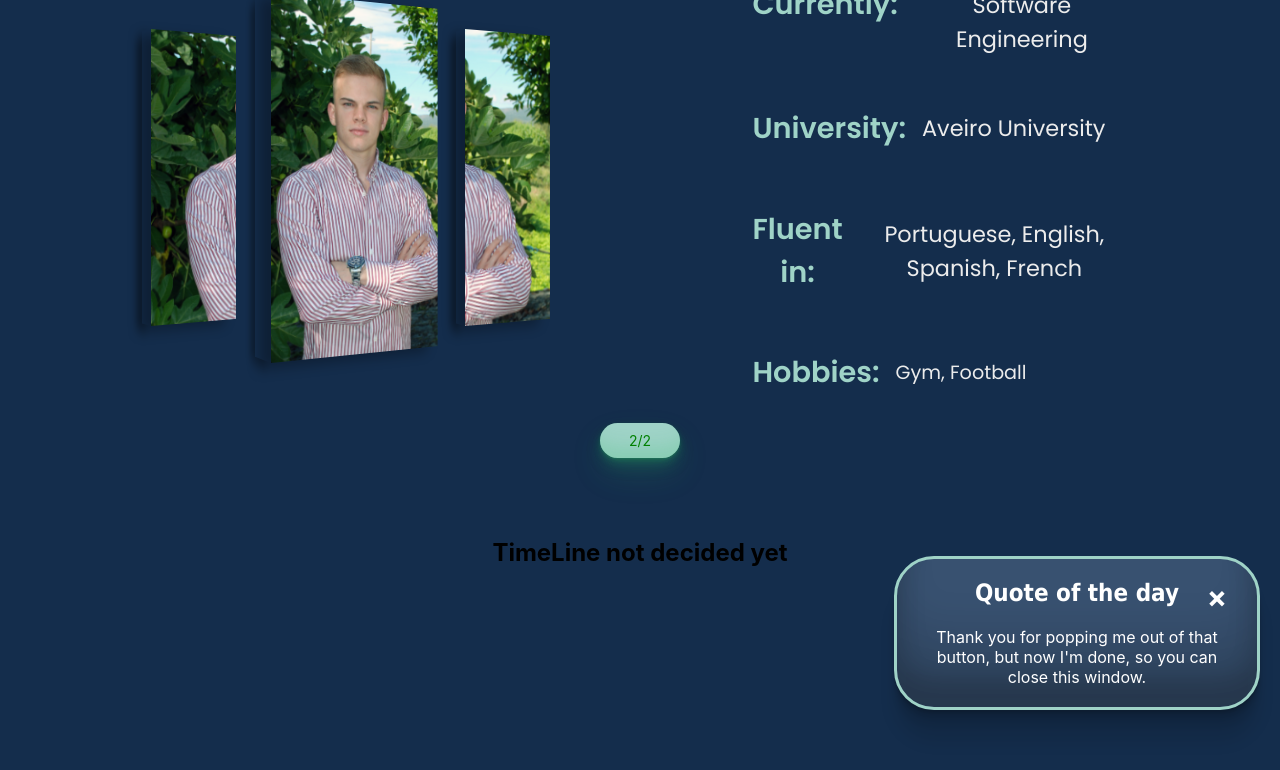
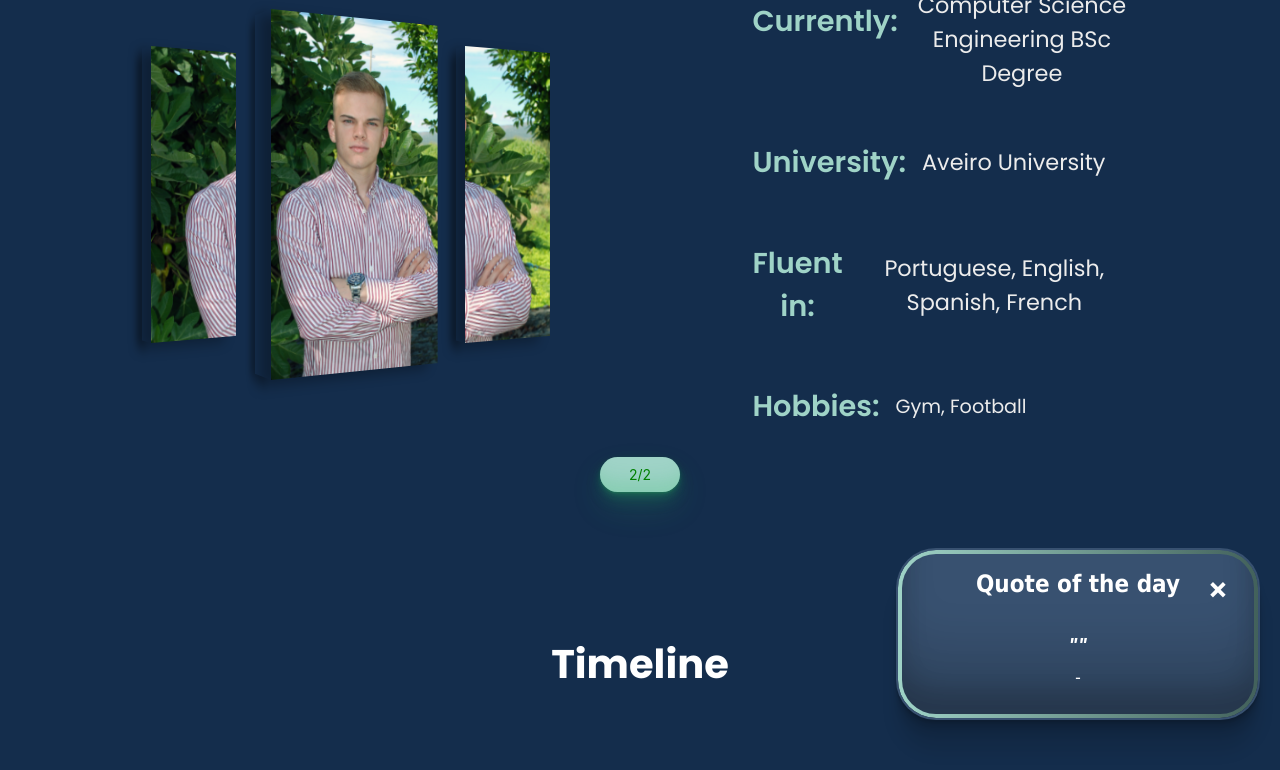
Before and after one commit to Vasco-Faria/Portfolio, a React (Create React App) app in the folder portfolioweb/: page / in a window 1280 px wide. Both pictures are taken after a click on the button "1/2". Shown: the part 1051-1821 px from the top of the page. Built offline with nearby package versions, Linux system fonts and the light colour scheme; no server answers.

Commit message:
timeline

```diff
--- a/portfolioweb/src/Components/AboutMe2/AboutMe2.js
+++ b/portfolioweb/src/Components/AboutMe2/AboutMe2.js
@@ -13,7 +13,7 @@ function AboutMe2() {
                 <div className='description'>
                         <div className='name'>
                             <p>Currently:</p>
-                            <p>Studying Degree Software Engineering</p>
+                            <p>Studying Computer Science Engineering BSc Degree</p>
                         </div>
                         <div className='age'>
                             <p>University:</p>
@@ -23,7 +23,7 @@ function AboutMe2() {
                             <p>Fluent in:</p>
                             <p>Portuguese, English, Spanish, French</p>
                         </div>
-                        <div className='principles' style={{"fontSize":"1.4rem"}}>
+                        <div className='principles' style={{"fontSi ze":"1.4rem"}}>
                             <p>Hobbies:</p>
                             <p>Gym, Football</p>
                         </div>
--- a/portfolioweb/src/Components/PopUp/PopUp.css
+++ b/portfolioweb/src/Components/PopUp/PopUp.css
@@ -1,18 +1,34 @@
 .popup {
     position: fixed;
-    bottom: 20px;
+    bottom: 10px;
     right: 20px;
     margin: 70px auto;
     padding: 20px;
     background-color: #385170;
     border-radius: 40px;
-    border: 3px solid #9fd3c7;
     width: 25%;
     box-shadow: rgba(0, 0, 0, 0.10) 0px -23px 25px 0px inset, rgba(0, 0, 0, 0.15) 0px -36px 30px 0px inset, rgba(0, 0, 0, 0.1) 0px -79px 40px 0px inset, rgba(0, 0, 0, 0.06) 0px 2px 1px, rgba(0, 0, 0, 0.09) 0px 4px 2px, rgba(0, 0, 0, 0.09) 0px 8px 4px, rgba(0, 0, 0, 0.09) 0px 16px 8px, rgba(0, 0, 0, 0.09) 0px 32px 16px;
     animation: slideIn 0.5s forwards;
     z-index: 999;
     color: white;
+    border: 2px solid transparent;
   }
+
+  .popup::before {
+      content: "";
+      position: absolute;
+      inset: 0;
+      border-radius: 38px;
+      padding: 4px;
+      background:linear-gradient(to right,#9fd3c7,#42615b);
+      -webkit-mask:
+         linear-gradient(#fff 0 0) content-box,
+         linear-gradient(#fff 0 0);
+      -webkit-mask-composite: xor;
+              mask-composite: exclude;
+
+  }
+
 
   .popup h2 {
     margin-top: 0;
@@ -38,8 +54,19 @@
     cursor: pointer;
   }
   .popup .content {
-    max-height: 30%;
+    max-height: 40%;
     overflow: auto;
+  }
+
+  .popup-content{
+    font-size: 1rem;
+    font-weight: 800;
+    font-style: italic;
+  }
+
+  .popup-author{
+    font-size: 0.8rem;
+    font-weight: 600;
   }
 
 
--- a/portfolioweb/src/Components/PopUp/PopUp.js
+++ b/portfolioweb/src/Components/PopUp/PopUp.js
@@ -7,7 +7,7 @@ const PopUp = () => {
   useEffect(() => {
     const timeoutId = setTimeout(() => {
       setIsVisible(true);
-    }, 5000);
+    }, 7000);
 
     return () => {
 
@@ -34,6 +34,46 @@ const PopUp = () => {
     }, 500);
   };
 
+
+  const [quote, setQuote] = useState({ content: '', author: '' });
+
+  useEffect(() => {
+    const fetchQuote = async () => {
+      try {
+        const lastFetchTime = localStorage.getItem('lastFetchTime');
+        const currentTime = new Date().getTime();
+        const currentDay = new Date().toLocaleDateString();
+
+
+        if (!lastFetchTime || localStorage.getItem('lastDay') !== currentDay) {
+          const response = await fetch('https://api.quotable.io/random');
+          if (!response.ok) {
+            throw new Error('Failed to fetch quote');
+          }
+          const data = await response.json();
+          setQuote({ content: data.content, author: data.author });
+
+
+          localStorage.setItem('lastFetchTime', currentTime);
+          localStorage.setItem('lastDay', currentDay);
+          localStorage.setItem('quoteContent', data.content);
+          localStorage.setItem('quoteAuthor', data.author);
+        } else {
+
+          const storedContent = localStorage.getItem('quoteContent');
+          const storedAuthor = localStorage.getItem('quoteAuthor');
+          if (storedContent && storedAuthor) {
+            setQuote({ content: storedContent, author: storedAuthor });
+          }
+        }
+      } catch (error) {
+        console.error(error.message);
+      }
+    };
+
+    fetchQuote();
+  }, []);
+
   return isVisible ? (
     <div className="popup">
       <h2>Quote of the day</h2>
@@ -41,7 +81,8 @@ const PopUp = () => {
         &times;
       </a>
       <div className="content">
-        Thank you for popping me out of that button, but now I'm done, so you can close this window.
+      <p className='popup-content'>"{quote.content}"</p>
+      <p className='popup-author'>- {quote.author}</p>
       </div>
     </div>
   ) : null;
--- /dev/null
+++ b/portfolioweb/src/Components/TimeLineItem/TimeLineItem.css
@@ -0,0 +1,97 @@
+@import url("https://fonts.googleapis.com/css2?family=Inter:wght@400;700&display=swap");
+
+:root {
+        --white: #fff;
+        --black: #323135;
+        --crystal: #a8dadd;
+        --columbia-blue: #cee9e4;
+        --midnight-green: #01565b;
+        --yellow: #e5f33d;
+        --timeline-gradient: rgba(206, 233, 228, 1) 0%, rgba(206, 233, 228, 1) 50%,
+          rgba(206, 233, 228, 0) 100%;
+      }
+
+
+li {
+    position: relative;
+    display: inline-block;
+    list-style-type: none;
+    width: 160px;
+    height: 5px;
+    background: var(--white);
+    scroll-snap-align: start;
+  }
+
+  li:last-child {
+    width: 400px;
+  }
+
+  li:not(:first-child) {
+    margin-left: 14px;
+  }
+
+  li::after {
+    content: "";
+    position: absolute;
+    top: 50%;
+    left: calc(100% + 1px);
+    bottom: 0;
+    width: 16px;
+    height: 16px;
+    transform: translateY(-50%);
+    border-radius: 50%;
+    background: #9fd3c7;
+    z-index: 1;
+  }
+
+  li div {
+    position: absolute;
+    left: calc(100% + 7px);
+    width: 280px;
+    padding: 15px;
+    font-size: 1rem;
+    white-space: normal;
+    color: var(--black);
+    background: var(--white);
+    border-radius: 0 10px 10px 10px;
+  }
+
+  li div::before {
+    content: "";
+    position: absolute;
+    top: 100%;
+    left: 0;
+    width: 0;
+    height: 0;
+    border-style: solid;
+  }
+
+  li:nth-child(odd) div {
+    top: -16px;
+    transform: translateY(-100%);
+    border-radius: 10px 10px 10px 0;
+  }
+
+  li:nth-child(odd) div::before {
+    top: 100%;
+    border-width: 8px 8px 0 0;
+    border-color: var(--white) transparent transparent transparent;
+  }
+
+  li:nth-child(even) div {
+    top: calc(100% + 16px);
+  }
+
+  li:nth-child(even) div::before {
+    top: -8px;
+    border-width: 8px 0 0 8px;
+    border-color: transparent transparent transparent var(--white);
+  }
+
+   time {
+    display: block;
+    font-size: 1.4rem;
+    font-weight: bold;
+    margin-bottom: 8px;
+    color: #385170;
+  }
--- /dev/null
+++ b/portfolioweb/src/Components/TimeLineItem/TimeLineItem.js
@@ -0,0 +1,15 @@
+import React from 'react';
+import './TimeLineItem.css';
+
+const TimelineItem = ({ year, content }) => {
+  return (
+    <li>
+      <div>
+        <time>{year}</time>
+        {content}
+      </div>
+    </li>
+  );
+};
+
+export default TimelineItem;
--- a/portfolioweb/src/Sections/Navbar/Navbar.js
+++ b/portfolioweb/src/Sections/Navbar/Navbar.js
@@ -4,10 +4,7 @@ import './Navbar.css'
 
 function Navbar() {
 
-    const handlePhotosClick = (e) => {
-        e.preventDefault();
-        alert('Timeline section will be added soon');
-    };
+
 
     const scrollToTop = () => {
         window.scrollTo(0, 0);
@@ -17,7 +14,7 @@ function Navbar() {
             <h2 onClick={scrollToTop}>Vasco</h2>
             <div className="navbar-links">
                 <Link activeClass="active" smooth spy to="AboutMe">About Me</Link>
-                <a href="#photos" onClick={handlePhotosClick}>Timeline</a>
+                <Link activeClass="active" smooth spy to="timeline">Timeline</Link>
                 <a href="#projects">Projects</a>
                 <a href="#contact">Contact Me</a>
             </div>
--- a/portfolioweb/src/Sections/Timeline/Timeline.css
+++ b/portfolioweb/src/Sections/Timeline/Timeline.css
@@ -1,5 +1,87 @@
+@import url("https://fonts.googleapis.com/css2?family=Inter:wght@400;700&display=swap");
+
+:root {
+        --white: #fff;
+        --black: #323135;
+        --crystal: #a8dadd;
+        --columbia-blue: #cee9e4;
+        --midnight-green: #01565b;
+        --yellow: #e5f33d;
+        --timeline-gradient: rgba(206, 233, 228, 1) 0%, rgba(206, 233, 228, 1) 50%,
+          rgba(206, 233, 228, 0) 100%;
+      }
+
+
+
+
 .Timeline-section{
         min-height: 100vh;
         width: 100%;
         animation: fadeIn 1s ease-in-out forwards;
 }
+
+
+.Timeline-section .TimeLine-title{
+        color:white;
+        font-family: "Poppins", sans-serif;
+        font-size: 2.5em;
+        padding-top: 5rem;
+        padding-bottom: 2.5rem;
+}
+
+.info h2 {
+        font-size: 1.5rem;
+        color: white;
+      }
+
+      .timeline {
+        position: relative;
+        white-space: nowrap;
+        max-width: 1400px;
+        padding: 0 10px;
+        margin: 5rem auto 0 auto;
+        display: grid;
+        grid-template-columns: 320px auto;
+        grid-gap: 20px;
+      }
+
+
+      .timeline .info {
+        display: flex;
+        flex-direction: column;
+        justify-content: center;
+        padding: 20px 40px;
+        color: var(--white);
+        background-color: #385170;
+        box-shadow: rgba(0, 0, 0, 0.10) 0px -23px 25px 0px inset, rgba(0, 0, 0, 0.15) 0px -36px 30px 0px inset, rgba(0, 0, 0, 0.1) 0px -79px 40px 0px inset, rgba(0, 0, 0, 0.06) 0px 2px 1px, rgba(0, 0, 0, 0.09) 0px 4px 2px, rgba(0, 0, 0, 0.09) 0px 8px 4px, rgba(0, 0, 0, 0.09) 0px 16px 8px, rgba(0, 0, 0, 0.09) 0px 32px 16px;
+        white-space: normal;
+        border-radius: 10px;
+        align-items: center;
+      }
+
+
+
+      .timeline ol::-webkit-scrollbar {
+        height: 15px;
+      }
+
+      .timeline ol::-webkit-scrollbar-thumb,
+      .timeline ol::-webkit-scrollbar-track {
+        border-radius: 92px;
+      }
+
+      .timeline ol::-webkit-scrollbar-thumb {
+        background: var(--midnight-green);
+      }
+
+      .timeline ol::-webkit-scrollbar-track {
+        background: transparent;
+      }
+
+      .timeline ol {
+        font-size: 0;
+        padding: 250px 0;
+        transition: all 1s;
+        overflow-x: scroll;
+        scrollbar-color: #9fd3c7 transparent;
+      }
--- a/portfolioweb/src/Sections/Timeline/Timeline.js
+++ b/portfolioweb/src/Sections/Timeline/Timeline.js
@@ -1,14 +1,56 @@
-import React from "react";
+import React, { useEffect, useState } from 'react';
 import './Timeline.css';
+import TimelineItem from "../../Components/TimeLineItem/TimeLineItem";
 
 
 const Timeline = () =>{
 
+    const timelineData = [
+        { year: "2003", content: 'I was born on March 9, 2003. We all start from here...' },
+        { year: "2018-2021", content: 'Scientific High School Degree' },
+        { year: "2021-Currently", content: 'Computer Science Engineering BSc Degree' },
+        { year: "Present", content: 'Enjoying each day as if it were the last'}
+
+      ];
+
+      const [maxHeight, setMaxHeight] = useState(0);
+
+      useEffect(() => {
+        const elH = document.querySelectorAll(".timeline li > div");
+        setEqualHeights(elH);
+      }, []);
+
+      const setEqualHeights = (el) => {
+        let counter = 0;
+
+        for (let i = 0; i < el.length; i++) {
+          const singleHeight = el[i].offsetHeight;
+
+          if (counter < singleHeight) {
+            counter = singleHeight;
+          }
+        }
+
+        setMaxHeight(counter);
+      };
+
 
     return (
 
-        <div className="Timeline-section">
-            <h2>TimeLine not decided yet</h2>
+        <div id="timeline" className="Timeline-section">
+            <h2 className="TimeLine-title">Timeline</h2>
+
+            <section className="timeline">
+            <div className="info">
+            <img width="50" height="50" src="https://assets.codepen.io/210284/face.svg" alt="" />
+                <h2>My background and Experience</h2>
+            </div>
+            <ol>
+                {timelineData.map((item, index) => (
+                <TimelineItem key={index} year={item.year} content={item.content} style={{ height: `${maxHeight}px` }} />
+                ))}
+            </ol>
+            </section>
         </div>
     )
 }
```
Also changed, not shown: portfolioweb/src/Assets/AEPJB.jpeg (added), portfolioweb/src/Assets/UA.png (added).
